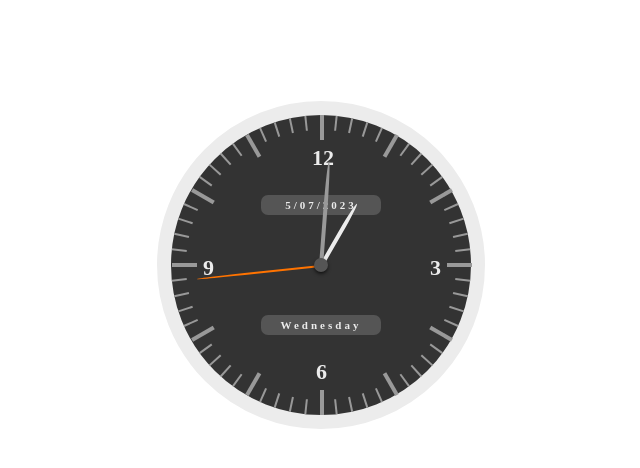
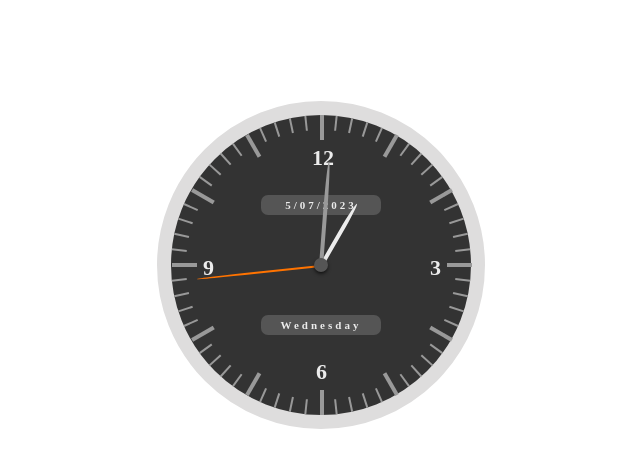
Before and after one commit to carlosmiguelcabrera/Analog_Clock, a plain HTML site: page index.html in a window 1280 px wide. Shown: the whole page, without its empty margins (319-959 px from the left). Drawn offline with Linux system fonts and the light colour scheme.

Commit message:
Update style.css

```diff
--- a/style.css
+++ b/style.css
@@ -4,7 +4,7 @@
   height: 300px;
   margin: 8% auto 0;
   border-radius: 50%;
-  border: 14px solid #ececec;
+  border: 14px solid #dedddd;
   position: relative;
   box-shadow: 0 2vw 4vw -1vw rgba(255, 255, 255, 0.8);
 }
```
